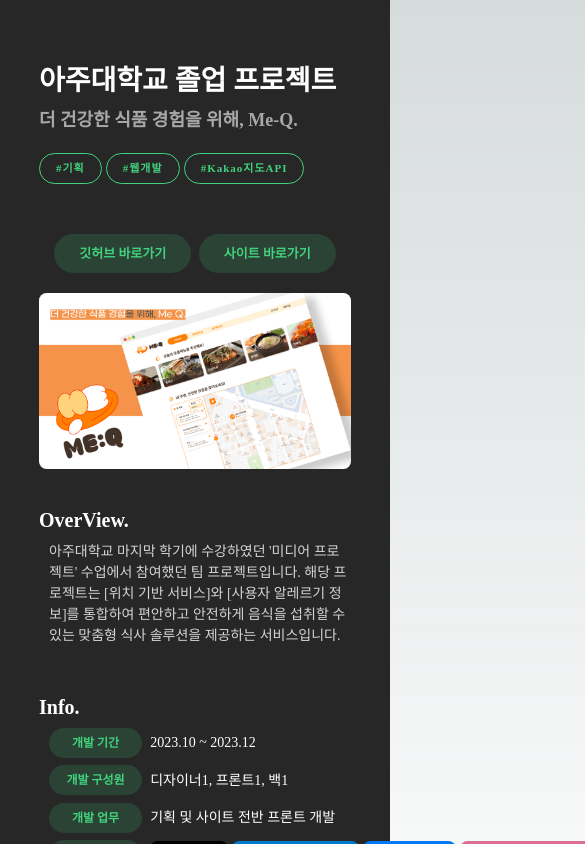
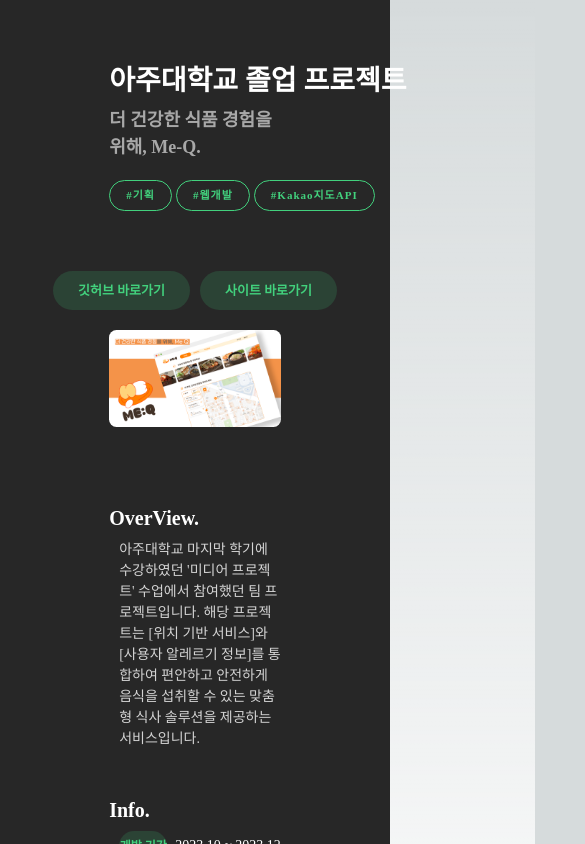
Before and after one commit to gkfla668/portfolio, a Next.js app in the folder limhalim/: page /detail/1 in a window 390 px wide. Shown: the top 844 px of the page, 585 px wide, since content can reach past the window. Built offline with nearby package versions, Linux system fonts and the light colour scheme; a web font is replaced by a local one.

Commit message:
build error 수정

```diff
--- a/limhalim/components/Intro/Intro.tsx
+++ b/limhalim/components/Intro/Intro.tsx
@@ -41,16 +41,17 @@ const Intro = () => {
   const [title, setTitle] = useState("");
   const [index, setIndex] = useState(0); // 현재 타이핑 한 글자의 index
 
-  const [isMobile, setIsMobile] = useState(window.innerWidth <= 768);
+  const [isMobile, setIsMobile] = useState(false);
 
   useEffect(() => {
     const handleResize = () => {
       setIsMobile(window.innerWidth <= 768);
     };
 
+    handleResize(); // 초기 호출
     window.addEventListener("resize", handleResize);
     return () => window.removeEventListener("resize", handleResize);
-  }, []);
+  }, [setIsMobile]); // 의존성 배열에 추가
 
   const setIsHome = useSetRecoilState(isHomeState);
 
--- a/limhalim/pages/detail/[id].tsx
+++ b/limhalim/pages/detail/[id].tsx
@@ -7,7 +7,7 @@ import { useEffect, useState } from "react";
 
 import styled from "styled-components";
 
-export const Title = styled.div`
+const Title = styled.div`
   font-weight: 900;
   color: White;
   font-size: 3.6rem;
@@ -18,7 +18,7 @@ export const Title = styled.div`
   }
 `;
 
-export const SubTitle = styled.div`
+const SubTitle = styled.div`
   font-weight: 900;
   color: White;
   opacity: 0.6;
@@ -29,7 +29,7 @@ export const SubTitle = styled.div`
   }
 `;
 
-export const TagList = styled.ul`
+const TagList = styled.ul`
   display: flex;
   gap: 1rem;
 
@@ -40,7 +40,7 @@ export const TagList = styled.ul`
   }
 `;
 
-export const TagItem = styled.li`
+const TagItem = styled.li`
   border-radius: 2rem;
   border: 1px solid #42d17d;
 
@@ -59,7 +59,7 @@ export const TagItem = styled.li`
   }
 `;
 
-export const Link = styled.a`
+const LinkStyled = styled.a`
   cursor: pointer;
 
   border-radius: 2.4rem;
@@ -81,7 +81,7 @@ export const Link = styled.a`
   }
 `;
 
-export const OverViewText = styled.div`
+const OverViewText = styled.div`
   color: white;
   opacity: 0.8;
   font-size: 1.6rem;
@@ -94,7 +94,7 @@ export const OverViewText = styled.div`
   }
 `;
 
-export const SubText = styled.div`
+const SubText = styled.div`
   color: white;
   font-size: 2.6rem;
   font-weight: 900;
@@ -107,7 +107,7 @@ export const SubText = styled.div`
   }
 `;
 
-export const InfoContainer = styled.div`
+const InfoContainer = styled.div`
   display: flex;
   align-items: center;
   gap: 1.2rem;
@@ -119,7 +119,7 @@ export const InfoContainer = styled.div`
   }
 `;
 
-export const InfoTitle = styled.div`
+const InfoTitle = styled.div`
   border-radius: 2.4rem;
   width: 14rem;
   white-space: nowrap;
@@ -137,7 +137,7 @@ export const InfoTitle = styled.div`
   }
 `;
 
-export const InfoText = styled.div`
+const InfoText = styled.div`
   color: white;
   font-size: 1.4rem;
 
@@ -148,19 +148,21 @@ export const InfoText = styled.div`
   white-space: nowrap;
 `;
 
-const DetailPage = () => {
+const Detail = () => {
   const router = useRouter();
   const { id } = router.query;
   const parsedId = Array.isArray(id) ? Number(id[0]) : Number(id);
-  const [isMobile, setIsMobile] = useState(window.innerWidth <= 768);
+  const [isMobile, setIsMobile] = useState(false);
 
   useEffect(() => {
     const handleResize = () => {
       setIsMobile(window.innerWidth <= 768);
     };
 
-    window.addEventListener("resize", handleResize);
-    return () => window.removeEventListener("resize", handleResize);
+    if (typeof window !== "undefined") {
+      window.addEventListener("resize", handleResize);
+      return () => window.removeEventListener("resize", handleResize);
+    }
   }, []);
 
   return (
@@ -180,15 +182,18 @@ const DetailPage = () => {
                 </TagList>
               </div>
               <div className="mb-8 mt-20 flex w-full items-center justify-center gap-3 md:mt-24 md:gap-4">
-                <Link
+                <LinkStyled
                   href={dataById[parsedId].githubURL}
                   className="px-10 py-4"
                 >
                   깃허브 바로가기
-                </Link>
-                <Link href={dataById[parsedId].siteURL} className="px-10 py-4">
+                </LinkStyled>
+                <LinkStyled
+                  href={dataById[parsedId].siteURL}
+                  className="px-10 py-4"
+                >
                   사이트 바로가기
-                </Link>
+                </LinkStyled>
               </div>
 
               <Image
@@ -234,9 +239,12 @@ const DetailPage = () => {
                 </div>
               </div>
               <div className="mt-10">
-                <Link onClick={() => router.back()} className="px-14 py-6">
+                <LinkStyled
+                  onClick={() => router.back()}
+                  className="px-14 py-6"
+                >
                   목록으로 가기
-                </Link>
+                </LinkStyled>
               </div>
             </div>
           )
@@ -252,15 +260,18 @@ const DetailPage = () => {
                 </TagList>
               </div>
               <div className="mb-8 mt-24 flex w-full items-center justify-center gap-4">
-                <Link
+                <LinkStyled
                   href={dataById[parsedId].githubURL}
                   className="px-10 py-4"
                 >
                   깃허브 바로가기
-                </Link>
-                <Link href={dataById[parsedId].siteURL} className="px-10 py-4">
+                </LinkStyled>
+                <LinkStyled
+                  href={dataById[parsedId].siteURL}
+                  className="px-10 py-4"
+                >
                   사이트 바로가기
-                </Link>
+                </LinkStyled>
               </div>
 
               <Image
@@ -307,9 +318,12 @@ const DetailPage = () => {
                 </div>
               </div>
               <div className="mt-10">
-                <Link onClick={() => router.back()} className="px-14 py-6">
+                <LinkStyled
+                  onClick={() => router.back()}
+                  className="px-14 py-6"
+                >
                   목록으로 가기
-                </Link>
+                </LinkStyled>
               </div>
             </div>
           )}
@@ -317,4 +331,4 @@ const DetailPage = () => {
   );
 };
 
-export default DetailPage;
+export default Detail;
--- a/limhalim/pages/index.tsx
+++ b/limhalim/pages/index.tsx
@@ -1,9 +1,10 @@
 import { useRecoilValue } from "recoil";
 import { isHomeState } from "@/recoil/states";
+
 import Intro from "@/components/Intro/Intro";
 import Bubble from "@/components/Bubble";
 import Circle from "@/components/Circle";
-import Main from "./main";
+import Main from "../components/main";
 
 export default function Home() {
   const isHome = useRecoilValue(isHomeState);
@@ -13,13 +14,7 @@ export default function Home() {
       <Bubble />
       <Circle />
 
-      {getPageComponent(isHome)}
+      {isHome ? <Main /> : <Intro />}
     </div>
   );
 }
-
-const getPageComponent = (isHome: boolean) => {
-  if (isHome) return <Main />;
-
-  return <Intro />;
-};
```
Also changed, not shown: limhalim/components/main/index.tsx (renamed from limhalim/pages/main/index.tsx, +4 -4 lines).
